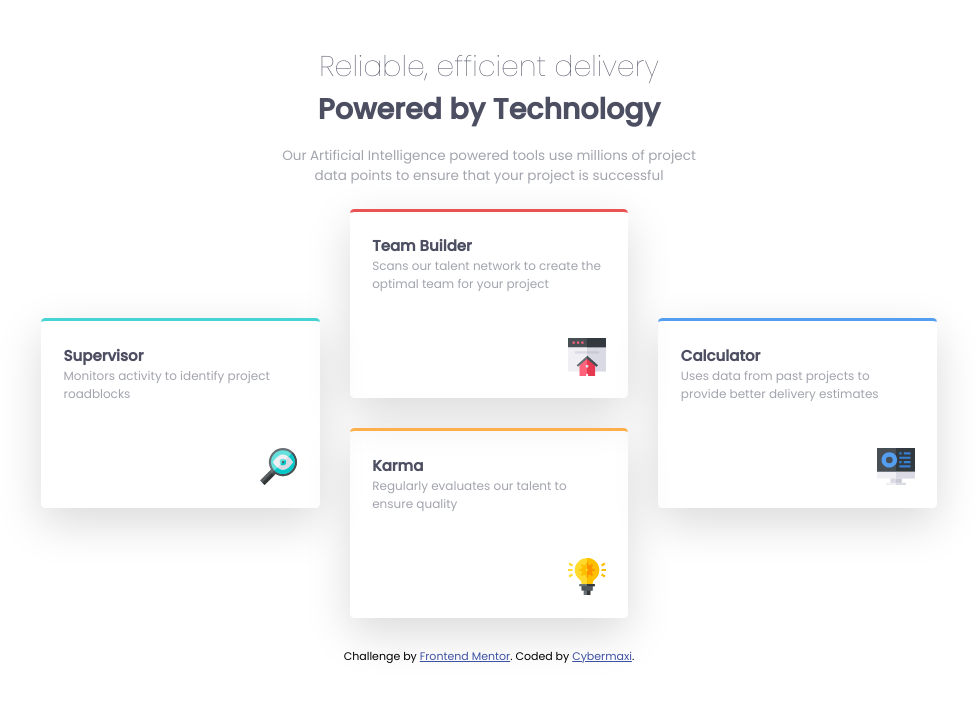
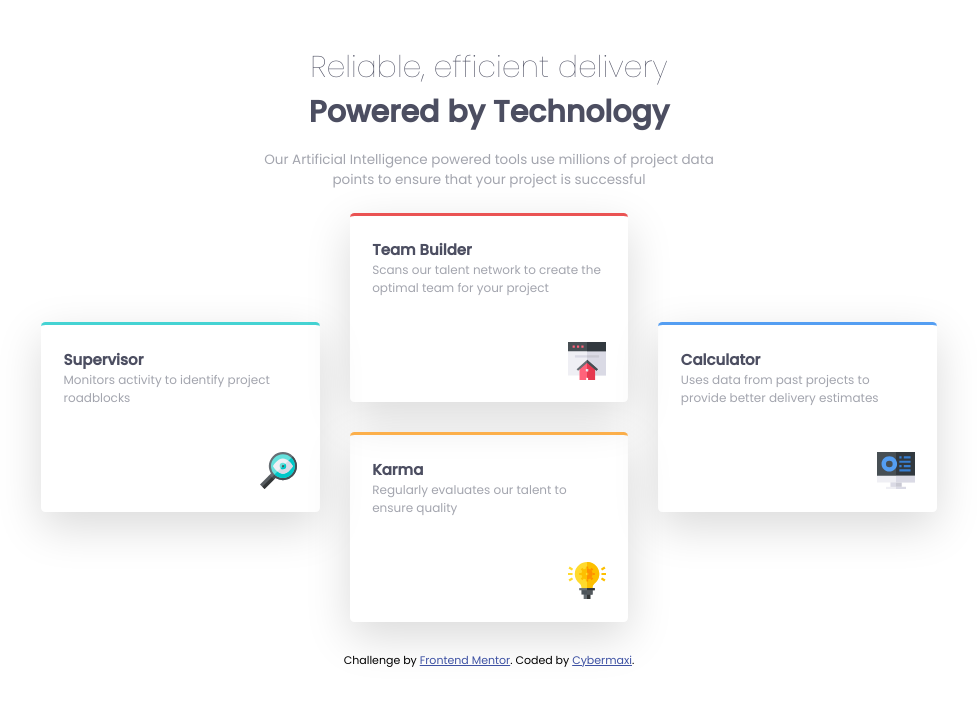
Before and after one commit to Cybermaxi7/Four-card-feature-section, a plain HTML site: page index.html in a window 1280 px wide. Shown: the whole page, without its empty margins (151-1128 px from the left). Drawn offline with Linux system fonts and the light colour scheme.

Commit message:
added thed correct screenshot

```diff
--- a/css/style.css
+++ b/css/style.css
@@ -25,13 +25,13 @@ body {
 }
 
 header {
-    width: 33%;
+    width: 30rem;
     text-align: center;
     margin: 3rem auto 1.5rem auto;
 }
 header h1 {
     color: var(--color-darkBlue);
-    font-size: 1.9rem;
+    font-size: 2rem;
     font-weight: 100;
     margin-bottom: 1rem;
 }
```
Also changed, not shown: images/Screenshot from 2022-10-22 14-51-50.png (deleted), images/Screenshot from 2022-10-22 15-04-38.png (added), 1 other file.
